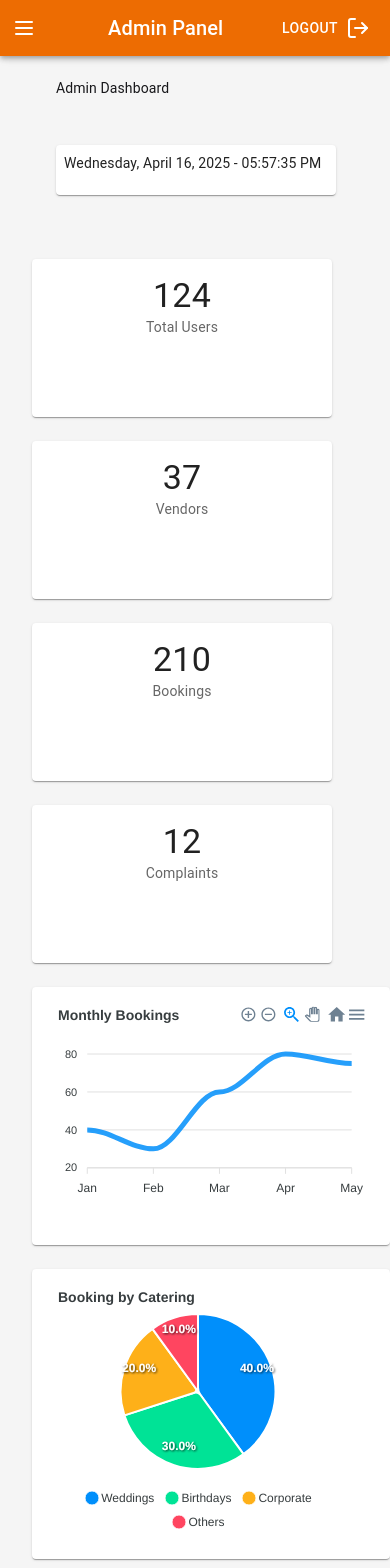
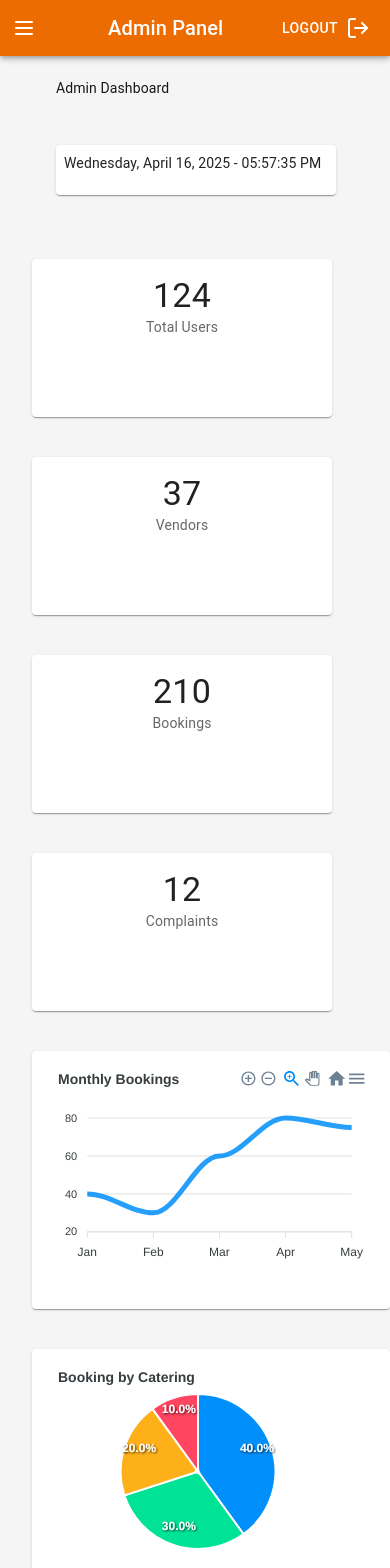
Before and after one commit to adwaithpvk45/Catering_App, a React (Vite) app in the folder frontend/Catering_App/: page /admin/dashboard in a window 390 px wide. Shown: the top 1568 px of the page. Built offline with nearby package versions, Linux system fonts and the light colour scheme; some icons are missing.

Commit message:
fix: the oulet rightside unwanted space removed & the mobile view bgcolor removed.

```diff
--- a/frontend/Catering_App/src/Components/Admin/Dashboard.jsx
+++ b/frontend/Catering_App/src/Components/Admin/Dashboard.jsx
@@ -8,6 +8,8 @@ import ApexCharts from "react-apexcharts";
 import dayjs from 'dayjs';
 
 function Dashboard() {
+
+
 
   const stats = [
     { label: "Total Users", value: 124, icon: <PeopleIcon color="primary" sx={{fontSize:50}}/> },
@@ -66,7 +68,7 @@ function Dashboard() {
       align:"left",
       // margin:20,
     },
-    legend: {
+     legend: {
       position: 'bottom', // You can change this to "top" or "left" for different alignment
     },
   }
@@ -86,7 +88,7 @@ function Dashboard() {
 
 
   return (
-     <Box  display={'flex'} flexDirection={"column"}>
+     <Box  display={'flex'} flexDirection={"column"} >
       <Box display='flex' justifyContent='space-between' sx={{flexDirection:{xs:'column',sm:'column',md:'row'}}}>
       <Typography  variant='h4' marginBottom={3} sx={{fontSize:{xs:'14px',sm:'16px',md:'20px'},m:3}}>
         Admin Dashboard
@@ -97,7 +99,7 @@ function Dashboard() {
       </Typography>
         </Paper>
       </Box>
-      <Grid container spacing={3} sx={{paddingTop:5}}>
+      <Grid container spacing={5} sx={{paddingTop:5}}>
       {
         stats.map((item,index)=>(
           <Grid item size={{xs:12,sm:6,md:3}} key={index} sx={{width:'300px'}}>
@@ -117,22 +119,30 @@ function Dashboard() {
             </Grid>
         ))
       }
-      <Grid container spacing={3} sx={{marginBottom:2}}>
+      <Box display={'flex'}>
+      <Grid container spacing={5} sx={{marginBottom:2}}>
       <Grid item size={{xs:12,md:8}}>
         <Card elevation={1}>
-          <CardContent>
+          <CardContent >
             <ApexCharts options={lineChartsOptions} series={lineChartSeries} type="line" />
           </CardContent>
+          {/* <CardContent sx={{display: 'flex'}}>
+        <ApexCharts options={pieChatOptions} series={pieChatSeries} type="pie" />
+          </CardContent> */}
         </Card>
       </Grid>
       <Grid item size={{xs:12,md:4}} >
-        <Card elevation={1} >
-        <CardContent sx={{display: 'flex' }}>
+        <Card elevation={ 1 } >
+        <CardContent sx={{display: 'flex'}}>
         <ApexCharts options={pieChatOptions} series={pieChatSeries} type="pie" />
           </CardContent>
+          {/* <CardContent >
+            <ApexCharts options={lineChartsOptions} series={lineChartSeries} type="line" />
+          </CardContent> */}
         </Card>
       </Grid>
       </Grid>
+      </Box>
       </Grid>
      </Box>
   )
--- a/frontend/Catering_App/src/Components/Admin/SideBar.jsx
+++ b/frontend/Catering_App/src/Components/Admin/SideBar.jsx
@@ -100,7 +100,7 @@ function SideBar({ open, onclose, isSidebarOpen }) {
         anchor="left"
         onClose={onclose}
         ModalProps={{ keepMounted: true }}
-       sx={{bgcolor:'wheat'}}>
+       >
         {drawerContent}
       </Drawer>
     </div>
--- a/frontend/Catering_App/src/Pages/AdminDashboard.jsx
+++ b/frontend/Catering_App/src/Pages/AdminDashboard.jsx
@@ -1,9 +1,8 @@
-import React, { useEffect, useState } from "react";
+import React, { useState } from "react";
 import SideBar from "../Components/Admin/SideBar";
 import { Box, Toolbar } from "@mui/material";
 import { Outlet, useNavigate } from "react-router-dom";
 import DashboardNavbar from "../Components/Admin/DashboardNavbar";
-import dayjs from 'dayjs'
 
 const drawerWidth = 240;
 
@@ -11,16 +10,6 @@ function AdminDashboard() {
   const navigate = useNavigate();
   const [mobileOpen, setMobileOpen] = useState(false);
   const [isSidebarOpen, setIsSidebarOpen] = useState(false);
-
-  const [currentTime,setCurrentTime] = useState(dayjs())
-
-  useEffect(()=>{
-    const timer = setInterval(()=>{
-         setCurrentTime(dayjs())
-    },1000)
-
-    return ()=> clearInterval(timer)
-  },[])
 
   console.log(isSidebarOpen)
 
@@ -52,7 +41,7 @@ function AdminDashboard() {
         />
         <Box
           component="main"
-          sx={{width: { sm: `calc(100% - ${drawerWidth}px)` }}}
+          // sx={{width: { sm: `calc(100% - ${drawerWidth}px)` }}}
         >
           <Toolbar />
           <Outlet />
```
